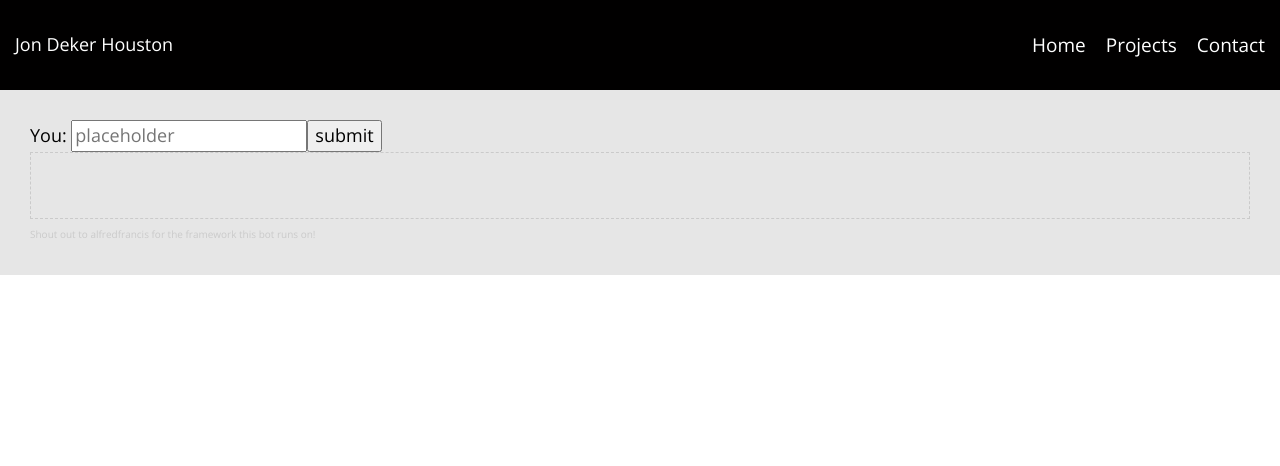
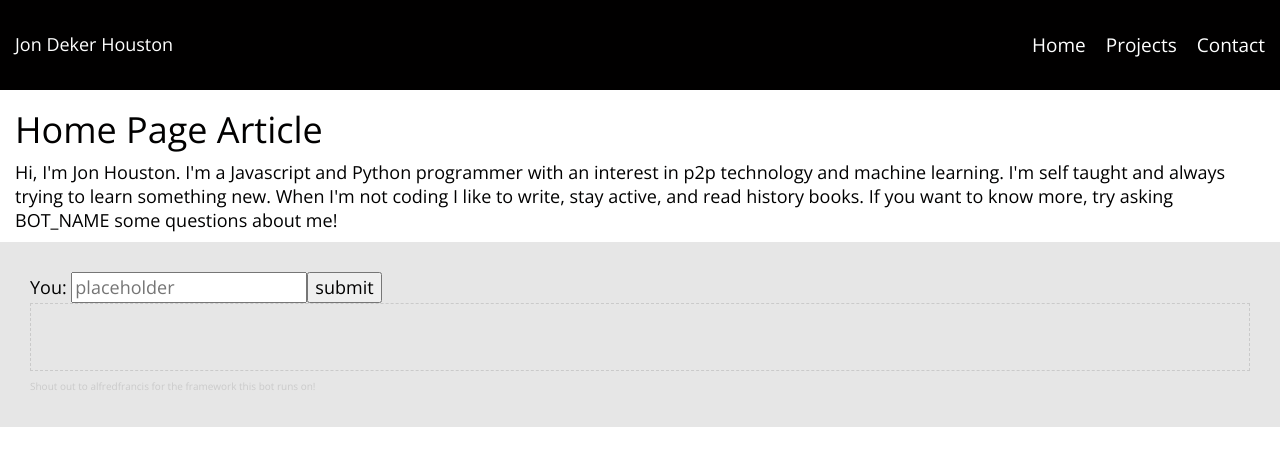
Before and after one commit to jondekerh/main, a React (Create React App) app: page / in a window 1280 px wide. Shown: the top 466 px of the page. Built offline with nearby package versions, Linux system fonts and the light colour scheme.

Commit message:
change dirs

```diff
--- a/src/App.js
+++ b/src/App.js
@@ -26,7 +26,7 @@ class App extends Component {
 
           <Header />
 
-            <Route exact path='/main' component={Homepage} />
+            <Route exact path='/' component={Homepage} />
             <Route exact path='/projects' component={Projects} />
             <Route exact path='/contact' component={Contact} />
 
--- a/src/components/headerComponent/header.js
+++ b/src/components/headerComponent/header.js
@@ -15,7 +15,7 @@ class Header extends Component {
         <nav>
           <ul>
             <li className = 'home'>
-              <Link to='/main'>Home</Link>
+              <Link to='/'>Home</Link>
             </li>
             <li className = 'projects'>
               <Link to='/projects'>Projects</Link>
```
